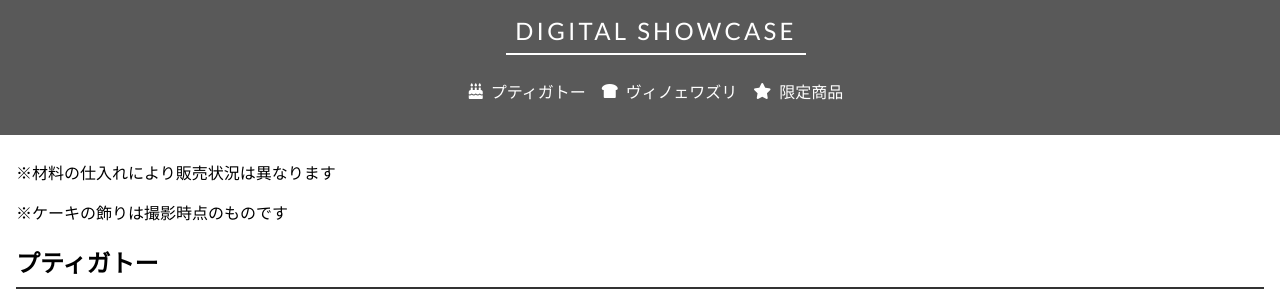
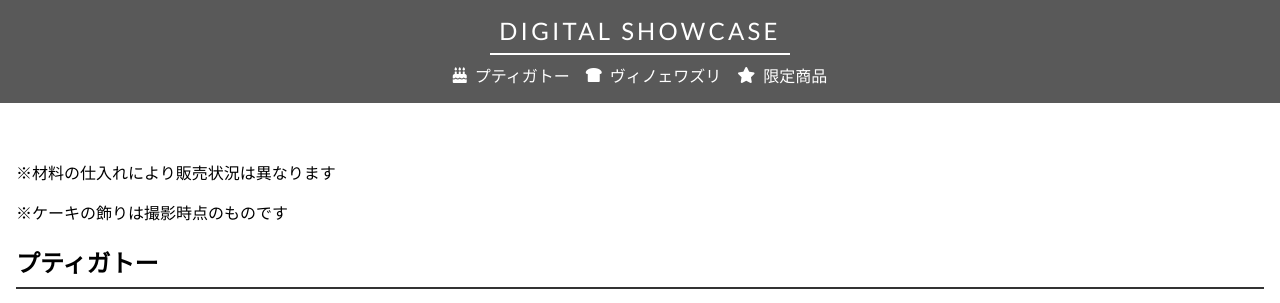
Before and after one commit to avenircakeshop/degitalshowcase, a plain HTML site: page index.html in a window 1280 px wide. Shown: the top 303 px of the page. Drawn offline with Linux system fonts and the light colour scheme.

Commit message:
Update styles.css

```diff
--- a/styles.css
+++ b/styles.css
@@ -16,6 +16,7 @@ header {
     display: flex;
     flex-direction: column;
     align-items: center;
+    box-sizing: border-box; /* Add this line */
 }
 
 header .title {
@@ -29,6 +30,7 @@ header .title {
 header p {
     border: 0; /* Remove border from header paragraphs */
     margin: 0.5rem 0; /* Add some margin for spacing */
+    font-size: 1rem; /* Set the desired font size */
 }
 
 header .title-underline {
@@ -44,6 +46,7 @@ nav {
     width: 100%;
     display: flex;
     justify-content: center;
+    box-sizing: border-box; /* Add this line */
 }
 
 nav ul {
@@ -51,6 +54,9 @@ nav ul {
     padding: 0;
     display: flex;
     gap: 1rem;
+    margin: 0; /* Add this line to remove default margin */
+    flex-wrap: wrap; /* Add this line to wrap items if they overflow */
+    justify-content: center; /* Add this line to center the items */
 }
 
 nav a {
```
